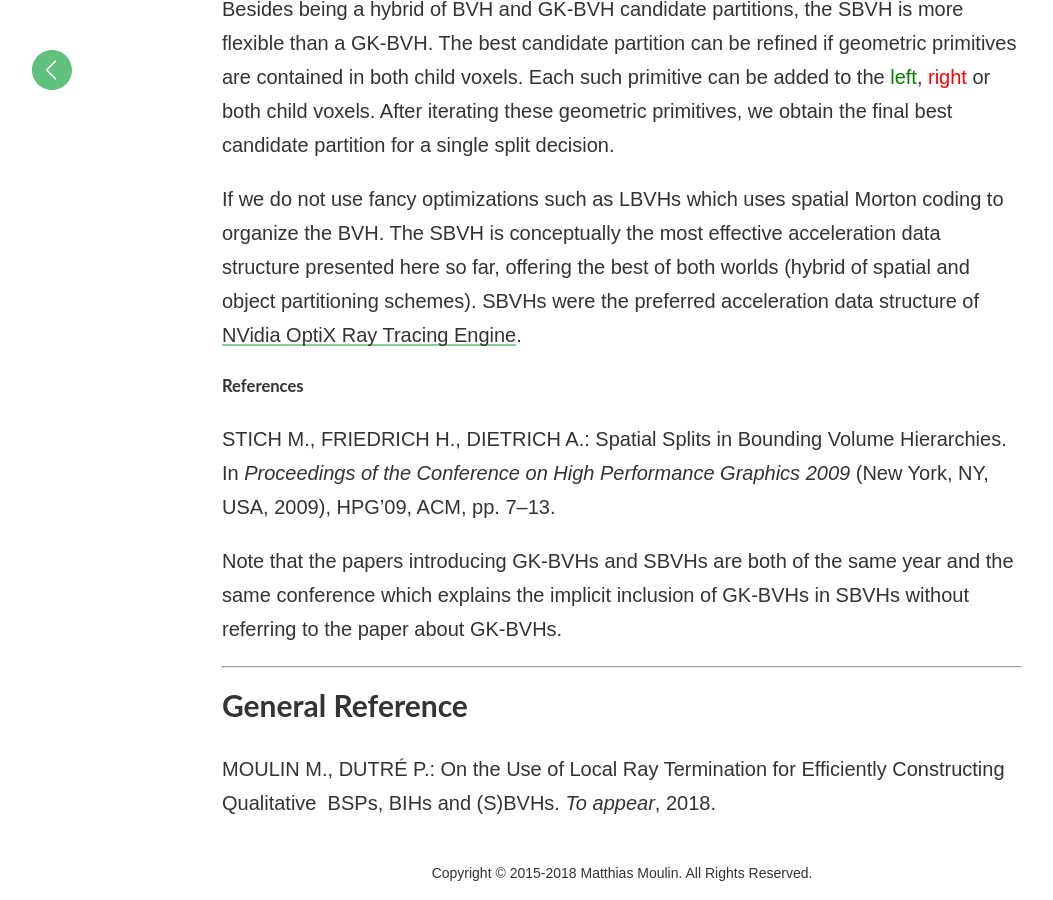
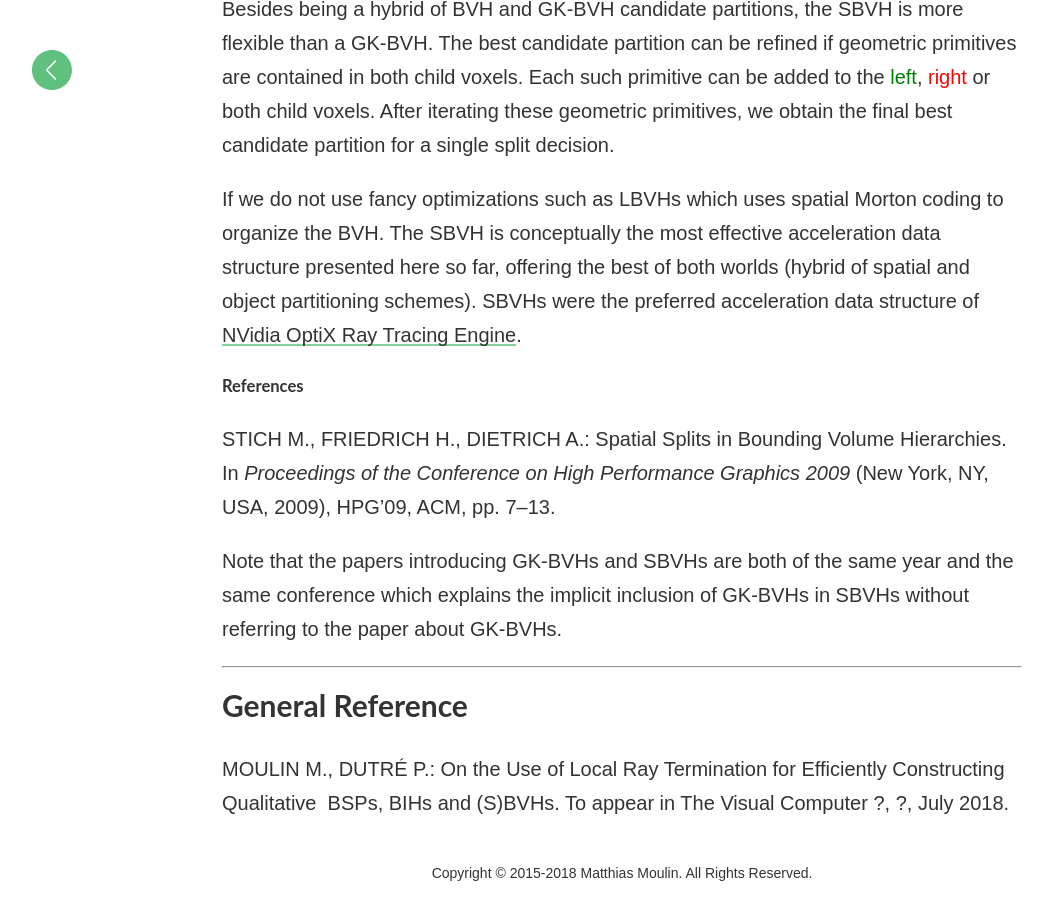
Before and after one commit to matt77hias/Blog, a Jekyll site: the page built from _posts/2018-02-04-candidate-partitions-of-hierarchical-acceleration-data-structures-for-ray-tracing.md, in a window 1280 px wide and 900 px high, scrolled down 12334 px. Shown: the whole window, without its empty margins (18-1071 px from the left). Built offline with Jekyll 4.4.1, drawn with Linux system fonts in a browser that asks for light colours; comment, search, counter and statistics services are not loaded.

Commit message:
Update 2018-02-04-candidate-partitions-of-hierarchical-acceleration-data-structures-for-ray-tracing.md

```diff
--- a/_posts/2018-02-04-candidate-partitions-of-hierarchical-acceleration-data-structures-for-ray-tracing.md
+++ b/_posts/2018-02-04-candidate-partitions-of-hierarchical-acceleration-data-structures-for-ray-tracing.md
@@ -212,4 +212,4 @@ Note that the papers introducing GK-BVHs and SBVHs are both of the same year and
 
 # General Reference
 
-MOULIN M., DUTRÉ P.: On the Use of Local Ray Termination for Efficiently Constructing Qualitative  BSPs, BIHs and (S)BVHs. *To appear*, 2018.
+MOULIN M., DUTRÉ P.: On the Use of Local Ray Termination for Efficiently Constructing Qualitative  BSPs, BIHs and (S)BVHs. To appear in The Visual Computer ?, ?, July 2018.
```
